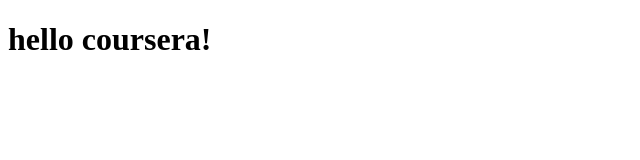
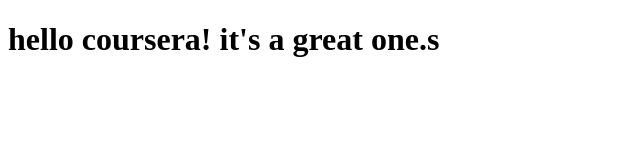
Before and after one commit to marshafan/coursera-test, a plain HTML site: page site/index.html in a window 1280 px wide. Shown: the whole page, without its empty margins (0-640 px from the left). Drawn offline with Linux system fonts and the light colour scheme.

Commit message:
Small addition to our page content

```diff
--- a/site/index.html
+++ b/site/index.html
@@ -4,6 +4,6 @@
         	<title>hello coursera!</title>
         </head>
         <body>
-        <h1>hello coursera!</h1>
+        <h1>hello coursera! it's a great one.s</h1>
         </body>
         </html>
```
